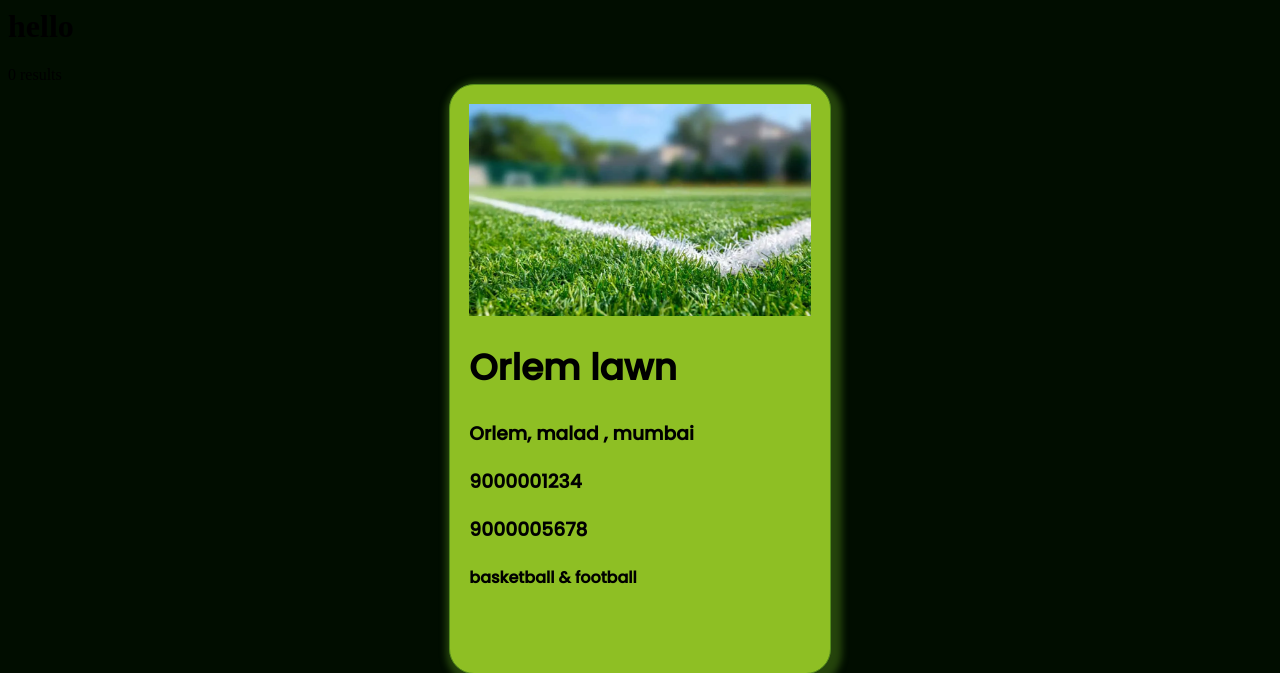
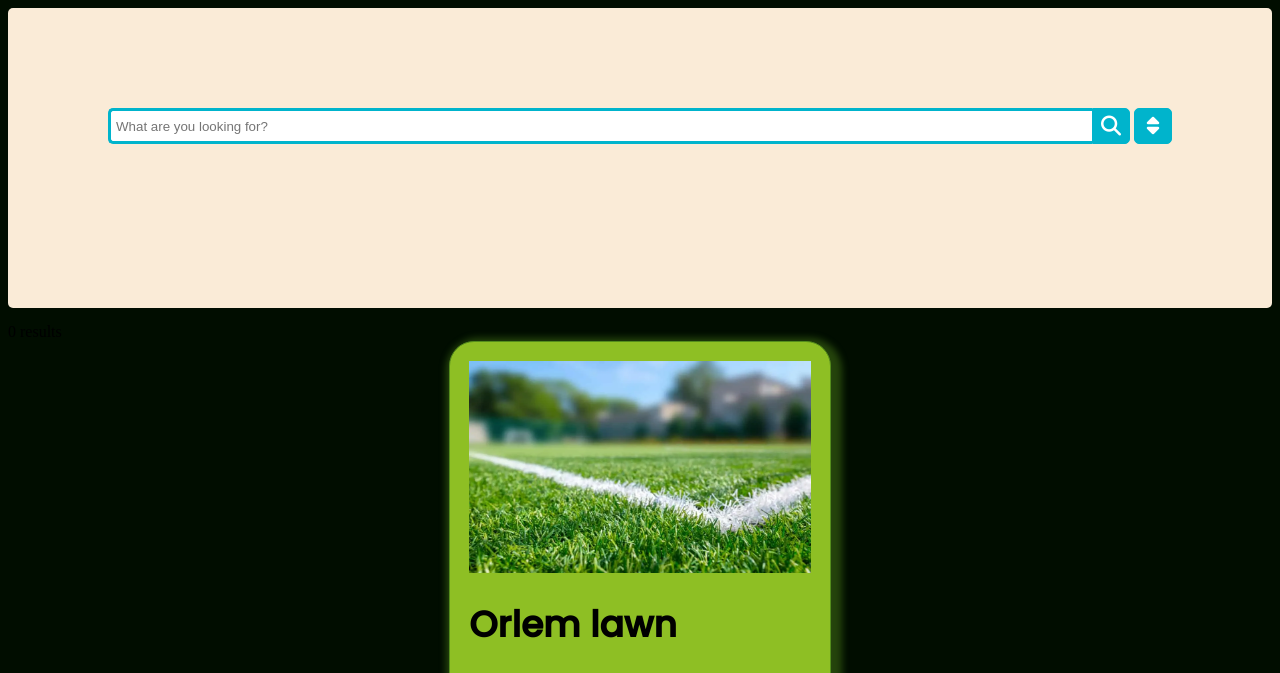
Before and after one commit to lohiaparth/Turfapp, a PHP site: page /secondarypages/findmatch.php in a window 1280 px wide. Shown: the top 673 px of the page. Run offline with PHP 8.4, Linux system fonts and the light colour scheme; data that the repository does not hold is empty; some libraries are stand-ins or nearby versions.

Commit message:
MODIFIED FOR SORT

```diff
--- a/secondarypages/findmatch.php
+++ b/secondarypages/findmatch.php
@@ -7,15 +7,51 @@ require_once("config.php");
     <meta charset="UTF-8">
     <meta http-equiv="X-UA-Compatible" content="IE=edge">
     <meta name="viewport" content="width=device-width, initial-scale=1.0">
+
     <link rel="stylesheet" href="findmatch.css">
+    <script src="https://use.fontawesome.com/7fe15ee35c.js"></script>
+
     <title>Find Match</title>
 </head>
 <body>
-    <h1>hello</h1>
+    <div class="sort-row">
 
-    <?php
-    require("findmatchprocess.php");
-    ?>
+        <div class="wrap">
+            <div class="search">
+                <input type="text" class="searchTerm" placeholder="What are you looking for?">
+                <button type="submit" class="searchButton">
+                    <i class="fa fa-search"></i>
+                </button>
+                <button type="" class="searchButton" id="sortButton" style="margin-left: 4px; border-radius: 5px;">
+                    <i class="fa fa-sort"></i>
+
+                </button>
+                <script src="https://ajax.googleapis.com/ajax/libs/jquery/3.6.1/jquery.min.js"></script>
+                <script>
+                    $(document).ready(function() {
+                        $('#sortButton').click(function() {
+                            $.ajax({
+                                url: 'findmatchprocess.php',
+                                type: 'post',
+                                data: {sort: 'names'},
+                                success: function(response) {
+                                    // Replace the existing content of the turf-container div with the updated results
+                                    $('#turf-container').html(response);
+                                }
+                            });
+                        });
+                    });
+                </script>
+            </div>
+        </div>
+
+    </div>
+
+    <div id="turf-container">
+        <?php
+            require("findmatchprocess.php");
+        ?>
+    </div>
     <div class="turf-box">
         <!-- <div class="img">
             <img src="Bg4.webp" alt="" class="img_size"> turf image -->
```
